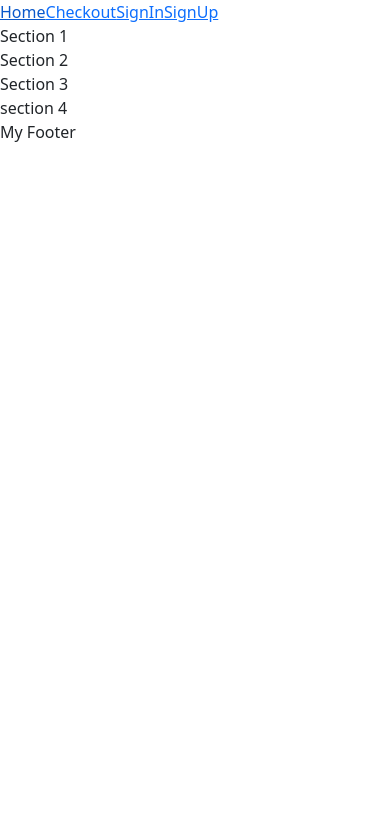
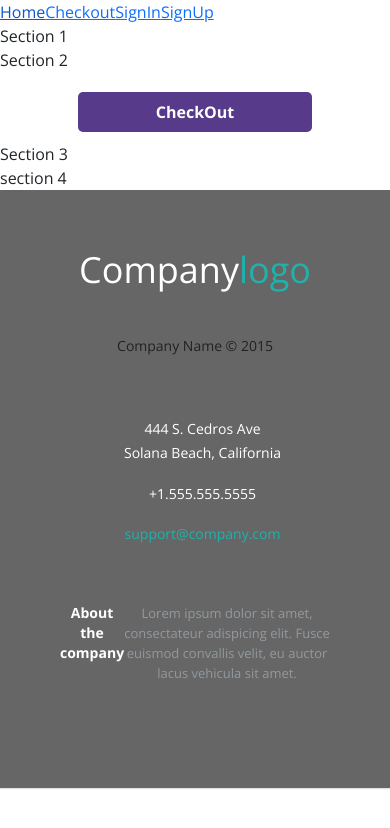
Before and after one commit to herohossen/independent-service-provider-a10, a React (Create React App) app: page / in a window 390 px wide. Shown: the top 828 px of the page. Built offline with nearby package versions, Linux system fonts and the light colour scheme; no server answers.

Commit message:
Authentication Added

```diff
--- a/src/Styles/Footer.css
+++ b/src/Styles/Footer.css
@@ -0,0 +1,201 @@
+@import url(https://fonts.googleapis.com/css?family=Open+Sans:400,500,300,700);
+
+* {
+  font-family: Open Sans;
+}
+
+section {
+  width: 100%;
+  display: inline-block;
+  background: #333;
+  height: 50vh;
+  text-align: center;
+  font-size: 22px;
+  font-weight: 700;
+  text-decoration: underline;
+}
+
+.footer-distributed{
+    position:sticky;
+    left: 0;
+    bottom: 0;
+	background: #666;
+	box-shadow: 0 1px 1px 0 rgba(0, 0, 0, 0.12);
+	box-sizing: border-box;
+	width: 100%;
+	text-align: left;
+	font: bold 16px sans-serif;
+	padding: 55px 50px;
+}
+
+.footer-distributed .footer-left,
+.footer-distributed .footer-center,
+.footer-distributed .footer-right{
+	display: inline-block;
+	vertical-align: top;
+}
+
+/* Footer left */
+
+.footer-distributed .footer-left{
+	width: 40%;
+}
+
+/* The company logo */
+
+.footer-distributed h3{
+	color:  #ffffff;
+	font: normal 36px 'Open Sans', cursive;
+	margin: 0;
+}
+
+.footer-distributed h3 span{
+	color:  lightseagreen;
+}
+
+/* Footer links */
+
+.footer-distributed .footer-links{
+	color:  #ffffff;
+	margin: 20px 0 12px;
+	padding: 0;
+}
+
+.footer-distributed .footer-links a{
+	display:inline-block;
+	line-height: 1.8;
+  font-weight:400;
+	text-decoration: none;
+	color:  inherit;
+}
+
+.footer-distributed .footer-company-name{
+	color:  #222;
+	font-size: 14px;
+	font-weight: normal;
+	margin: 0;
+}
+
+/* Footer Center */
+
+.footer-distributed .footer-center{
+	width: 35%;
+}
+
+.footer-distributed .footer-center i{
+	background-color:  #33383b;
+	color: #ffffff;
+	font-size: 25px;
+	width: 38px;
+	height: 38px;
+	border-radius: 50%;
+	text-align: center;
+	line-height: 42px;
+	margin: 10px 15px;
+	vertical-align: middle;
+}
+
+.footer-distributed .footer-center i.fa-envelope{
+	font-size: 17px;
+	line-height: 38px;
+}
+
+.footer-distributed .footer-center p{
+	display: inline-block;
+	color: #ffffff;
+  font-weight:400;
+	vertical-align: middle;
+	margin:0;
+}
+
+.footer-distributed .footer-center p span{
+	display:block;
+	font-weight: normal;
+	font-size:14px;
+	line-height:2;
+}
+
+.footer-distributed .footer-center p a{
+	color:  lightseagreen;
+	text-decoration: none;;
+}
+
+.footer-distributed .footer-links a:before {
+  content: "|";
+  font-weight:300;
+  font-size: 20px;
+  left: 0;
+  color: #fff;
+  display: inline-block;
+  padding-right: 5px;
+}
+
+.footer-distributed .footer-links .link-1:before {
+  content: none;
+}
+
+/* Footer Right */
+
+.footer-distributed .footer-right{
+	width: 20%;
+}
+
+.footer-distributed .footer-company-about{
+	line-height: 20px;
+	color:  #92999f;
+	font-size: 13px;
+	font-weight: normal;
+	margin: 0;
+}
+
+.footer-distributed .footer-company-about span{
+	display: block;
+	color:  #ffffff;
+	font-size: 14px;
+	font-weight: bold;
+	margin-bottom: 20px;
+}
+
+.footer-distributed .footer-icons{
+	margin-top: 25px;
+}
+
+.footer-distributed .footer-icons a{
+	display: inline-block;
+	width: 35px;
+	height: 35px;
+	cursor: pointer;
+	background-color:  #33383b;
+	border-radius: 2px;
+
+	font-size: 20px;
+	color: #ffffff;
+	text-align: center;
+	line-height: 35px;
+
+	margin-right: 3px;
+	margin-bottom: 5px;
+}
+
+/* If you don't want the footer to be responsive, remove these media queries */
+
+@media (max-width: 880px) {
+
+	.footer-distributed{
+		font: bold 14px sans-serif;
+	}
+
+	.footer-distributed .footer-left,
+	.footer-distributed .footer-center,
+	.footer-distributed .footer-right{
+		display: block;
+		width: 100%;
+		margin-bottom: 40px;
+		text-align: center;
+	}
+
+	.footer-distributed .footer-center i{
+		margin-left: 0;
+	}
+
+}
--- a/src/components/Footer.js
+++ b/src/components/Footer.js
@@ -2,7 +2,71 @@
 import React from "react";
 
 const Footer = () => {
-  return <div>My Footer</div>;
+  return (
+    <div>
+      {/* <section>Footer Example 4</section> */}
+      <footer className="footer-distributed">
+        <div className="footer-left">
+          <h3>
+            Company<span>logo</span>
+          </h3>
+
+          <p className="footer-links">
+            {/* <a href="#" class="link-1">Home</a>
+
+					<a href="#">Blog</a>
+
+					<a href="#">Pricing</a>
+
+					<a href="#">About</a>
+
+					<a href="#">Faq</a>
+
+					<a href="#">Contact</a>
+			*/}
+          </p>
+
+          <p className="footer-company-name">Company Name © 2015</p>
+        </div>
+
+        <div className="footer-center">
+          <div>
+            <i className="fa fa-map-marker"></i>
+            <p>
+              <span>444 S. Cedros Ave</span> Solana Beach, California
+            </p>
+          </div>
+
+          <div>
+            <i className="fa fa-phone"></i>
+            <p>+1.555.555.5555</p>
+          </div>
+
+          <div>
+            <i className="fa fa-envelope"></i>
+            <p>
+              <a href="mailto:support@company.com">support@company.com</a>
+            </p>
+          </div>
+        </div>
+
+        <div className="footer-right">
+          <p className="footer-company-about">
+            <span>About the company</span>
+            Lorem ipsum dolor sit amet, consectateur adispicing elit. Fusce
+            euismod convallis velit, eu auctor lacus vehicula sit amet.
+          </p>
+
+          <div className="footer-icons">
+            {/* <a href="#"><i class="fa fa-facebook"></i></a>
+					<a href="#"><i class="fa fa-twitter"></i></a>
+					<a href="#"><i class="fa fa-linkedin"></i></a>
+					<a href="#"><i class="fa fa-github"></i></a> */}
+          </div>
+        </div>
+      </footer>
+    </div>
+  );
 };
 
 export default Footer;
--- a/src/components/Header.js
+++ b/src/components/Header.js
@@ -2,8 +2,12 @@
 
 import React from "react";
 import { NavLink } from "react-router-dom";
+import auth from "../firebase.init";
+import { useAuthState } from "react-firebase-hooks/auth";
+import { signOut } from "firebase/auth";
 
 const Header = () => {
+  const [user, loading] = useAuthState(auth);
   return (
     <div>
       <div className="nav">
@@ -19,12 +23,16 @@
         >
           Checkout
         </NavLink>
+        {user ?
+        <button onClick={()=>signOut(auth)}>Sign Out</button>
+        :
           <NavLink
             className={({ isActive }) => (isActive ? "active-link" : "link")}
             to="/Signin"
           >
             SignIn
           </NavLink>
+        }
         <NavLink
           className={({ isActive }) => (isActive ? "active-link" : "link")}
           to="/signup"
--- a/src/components/Pages/Home.js
+++ b/src/components/Pages/Home.js
@@ -2,17 +2,19 @@
 
 
 import React from "react";
+import { useNavigate } from "react-router-dom";
 
 const Home = () => {
+  const navigate= useNavigate();
   return (
     <div>
       <div>Section 1</div>
-      <div>Section 2</div>
+      <div>
+        Section 2<button onClick={()=>navigate('/checkout')}>CheckOut</button>
+      </div>
       <div>Section 3</div>
       <div>section 4</div>
-      <div>
-
-      </div>
+      <div></div>
     </div>
   );
 };
--- a/src/components/Pages/SignIn.js
+++ b/src/components/Pages/SignIn.js
@@ -1,38 +1,120 @@
 import "../../Styles/Signin.css";
-import React from 'react';
+import React, { useEffect, useState } from "react";
+import auth from "../../firebase.init";
+import { useCreateUserWithEmailAndPassword } from "react-firebase-hooks/auth";
+import { useLocation, useNavigate } from "react-router-dom";
+import { useSignInWithEmailAndPassword } from "react-firebase-hooks/auth";
+const SignIn = () => {
+  //   const [login, setLogin] = useState(false);
+  const [confirmError, setConfirmError] = useState();
 
+  const [userInfo, setUserInfo] = useState({
+    email: "",
+    password: "",
+    confirmpassword: "",
+  });
+  console.log(userInfo.email, userInfo.password, userInfo.confirmpassword);
+  //Create User start
+  const [
+    createUserWithEmailAndPassword,
+    createUser,
+    createLoading,
+    createError,
+  ] = useCreateUserWithEmailAndPassword(auth,{sendEmailVerification:true});
 
-const SignIn = () => {
+  const handeelFormInput = (e) => {
+    userInfo[e.target.name] = e.target.value;
+  };
+  //Prevent default FormRelod
+  const handleSignUp = (e) => {
+    e.preventDefault();
+    createUserWithEmailAndPassword(userInfo.email, userInfo.password);
+    signInWithEmailAndPassword(userInfo.email, userInfo.password);
+  };
+  //Create user end
+
+  //User signIn Start
+
+  const [signInWithEmailAndPassword, user, loading, error] =
+    useSignInWithEmailAndPassword(auth);
+
+  //User signIn End
+
+  //Confir do not match
+
+  //   if (userInfo.password !== userInfo.confirmpassword) {
+  //     setConfirmError("password does not match");
+  //     console.log(confirmError);
+  //     return;
+  //   }
+
+  //Page Redirection
+  const navigate = useNavigate();
+  let location = useLocation();
+  let from = location.state?.from?.pathname || "/";
+  useEffect(() => {
+    if (createUser || user) {
+        navigate(from, { replace: true });
+    }
+    console.log(createUser);
+  }, [createUser, user]);
   return (
     <div className="container-auth">
       <div className="main">
-		<input type="checkbox" id="chk" aria-hidden="true"/>
+        <input type="checkbox" id="chk" aria-hidden="true" />
 
         <div className="signup">
-				<form>
-					<label htmlFor="chk" aria-hidden="true">Sign up</label>
+          <form onSubmit={handleSignUp}>
+            <label htmlFor="chk" aria-hidden="true">
+              Sign up
+            </label>
             {/* <input type="text" name="txt" placeholder="User name" required=""/> */}
-					<input type="text" name="email" placeholder="Email" />
-					<input type="password" name="password" placeholder="Password" />
-					<input type="password" name="confirmpassword" placeholder="Confirm Password" />
+            <input
+              type="text"
+              name="email"
+              onBlur={(e) => handeelFormInput(e)}
+              placeholder="Email"
+            />
+            <input
+              type="password"
+              name="password"
+              onBlur={(e) => handeelFormInput(e)}
+              placeholder="Password"
+            />
+            <input
+              type="password"
+              name="confirmpassword"
+              placeholder="Confirm Password"
+            />
             <p className="text-danger">Password reset</p>
             <button>Sign up</button>
           </form>
         </div>
 
         <div className="login">
-				<form>
-					<label htmlFor="chk" aria-hidden="true">Login</label>
-					<input type="text" name="email" placeholder="Email" required=""/>
-					<input type="password" name="pswd" placeholder="Password" required=""/>
+          <form onSubmit={handleSignUp}>
+            <label htmlFor="chk" aria-hidden="true">
+              Login
+            </label>
+            <input
+              type="text"
+              name="email"
+              onBlur={(e) => handeelFormInput(e)}
+              placeholder="Email"
+              required=""
+            />
+            <input
+              type="password"
+              name="password"
+              onBlur={(e) => handeelFormInput(e)}
+              placeholder="Password"
+              required=""
+            />
             <button>Login</button>
           </form>
         </div>
       </div>
-
-
     </div>
-
   );
 };
 
--- /dev/null
+++ b/src/components/RequireAuth.js
@@ -0,0 +1,20 @@
+import React from "react";
+import { useAuthState } from "react-firebase-hooks/auth";
+import { Navigate, useLocation } from "react-router-dom";
+import auth from "../firebase.init";
+import Spiner from "../components/Spiner";
+
+const RequireAuth = ({ children }) => {
+  const [user, loading] = useAuthState(auth);
+  let location = useLocation();
+  if (loading) {
+    return <Spiner />;
+  }
+  if (user) {
+    return children;
+  } else {
+    return <Navigate to="/signin" state={{ from: location }} replace />;
+  }
+};
+
+export default RequireAuth;
--- /dev/null
+++ b/src/components/Spiner.js
@@ -0,0 +1,12 @@
+import React from 'react';
+import { Spinner } from 'react-bootstrap';
+
+const Spiner = () => {
+    return (
+        <div>
+            <Spinner className="text-center text-danger" animation="grow" />
+        </div>
+    );
+};
+
+export default Spiner;
```
Also changed, not shown: src/App.js (+9 -1 lines). Lines whose indentation alone changed are shown as unchanged.
